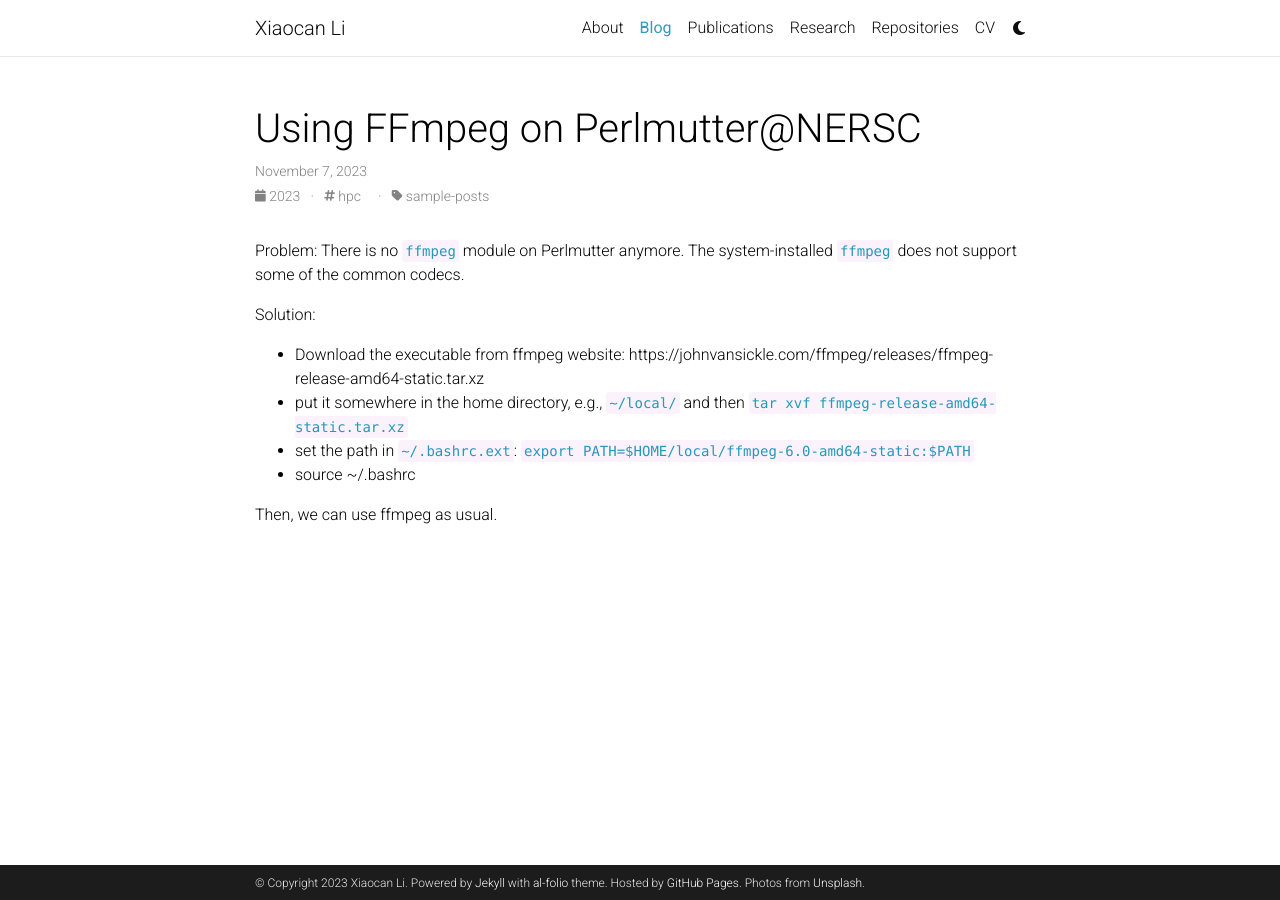
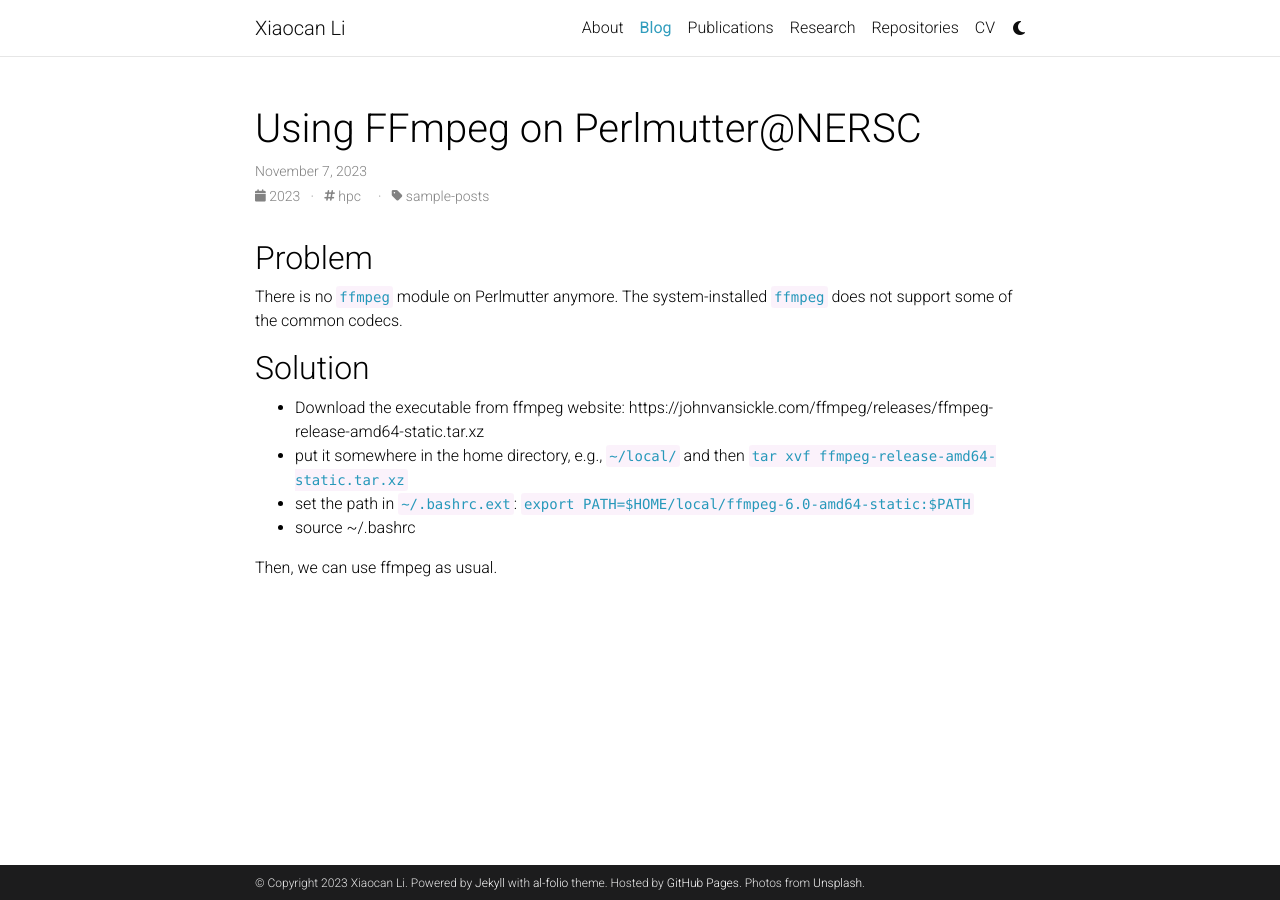
Before and after one commit to xiaocanli/xiaocanli.github.io, a Jekyll site: the page built from _posts/2023-11-07-ffmpeg-perlmutter.md, in a window 1280 px wide. Built offline with Jekyll 4.4.1, drawn with Linux system fonts in a browser that asks for light colours; comment, search, counter and statistics services are not loaded; a style sheet for code colours, icons or effects is not loaded; part of the change alters nothing that is shown.

```diff
--- a/_posts/2023-11-07-ffmpeg-perlmutter.md
+++ b/_posts/2023-11-07-ffmpeg-perlmutter.md
@@ -9,9 +9,10 @@ giscus_comments: true
 related_posts: false
 featured: true
 ---
-Problem: There is no `ffmpeg` module on Perlmutter anymore. The system-installed `ffmpeg` does not support some of the common codecs.
+## Problem
+There is no `ffmpeg` module on Perlmutter anymore. The system-installed `ffmpeg` does not support some of the common codecs.
 
-Solution:
+## Solution
 * Download the executable from ffmpeg website: https://johnvansickle.com/ffmpeg/releases/ffmpeg-release-amd64-static.tar.xz
 * put it somewhere in the home directory, e.g., `~/local/` and then `tar xvf ffmpeg-release-amd64-static.tar.xz`
 * set the path in `~/.bashrc.ext`: `export PATH=$HOME/local/ffmpeg-6.0-amd64-static:$PATH`
```
